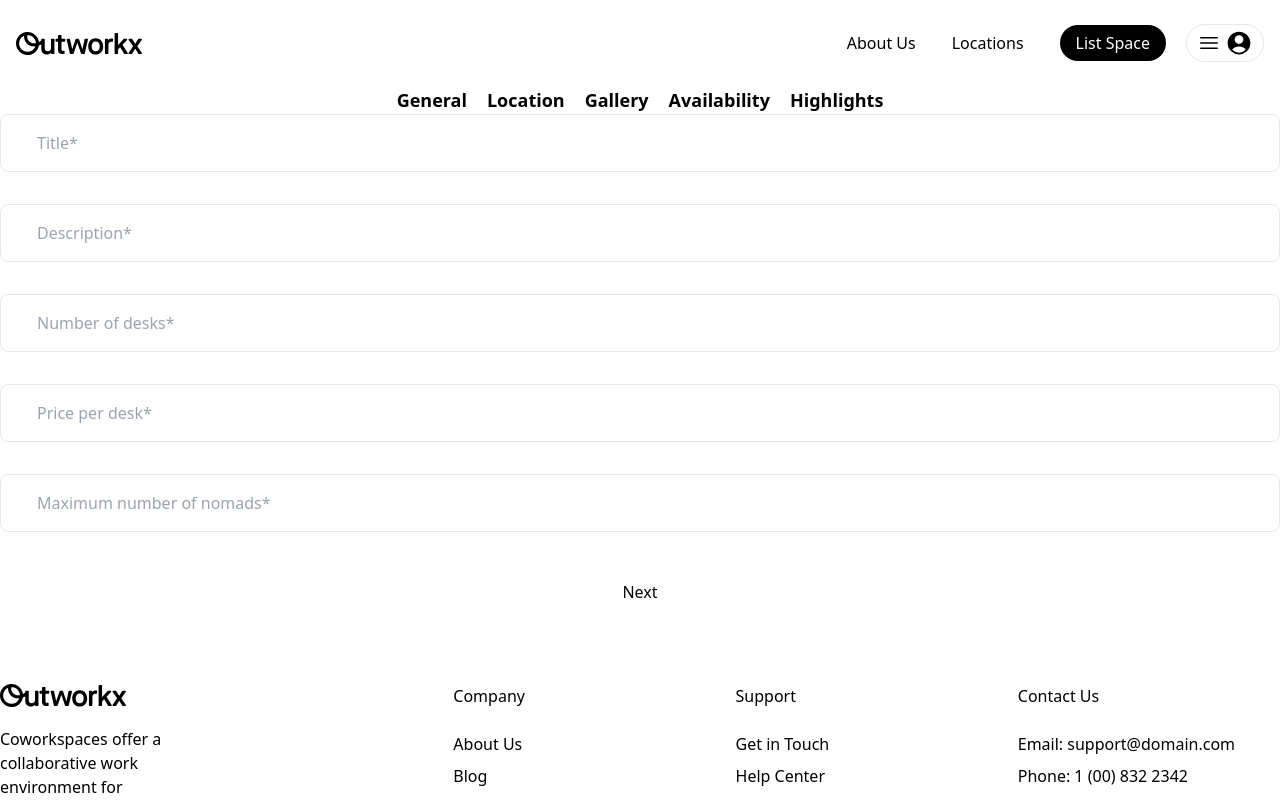
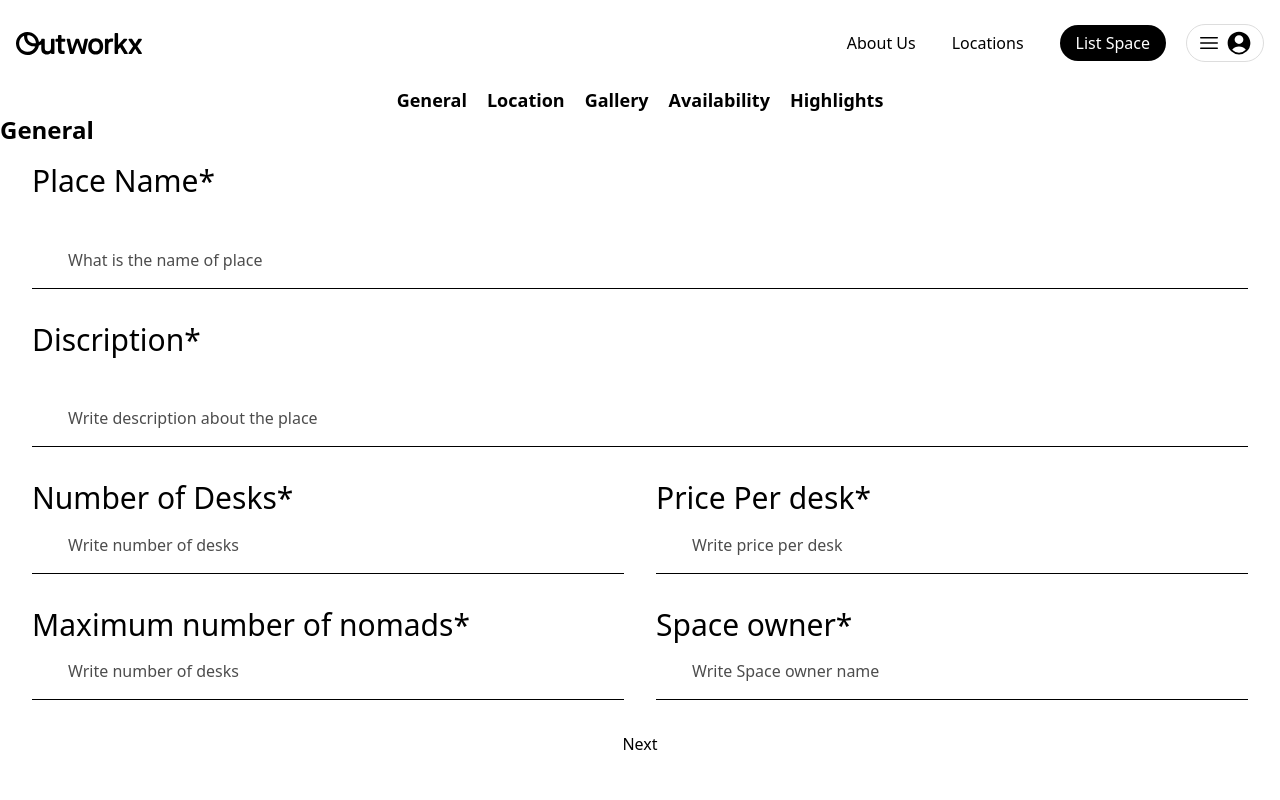
Before and after one commit to RaimaAftab95/outworkx, a React (Vite) app: page /space/create in a window 1280 px wide. Shown: the top 800 px of the page. Built offline with nearby package versions, Linux system fonts and the light colour scheme; no server answers; sample sign-in values are in the browser's storage.

Commit message:
CU-86eprvyb2-add availability day and timing start ui

```diff
--- a/src/hooks/useLogin.jsx
+++ b/src/hooks/useLogin.jsx
@@ -20,9 +20,6 @@ export function useLogin() {
     setError(null);
 
     const response = await fetch(`${VITE_BACKEND_API}/v1/auth/login`, {
-      // const response = await fetch(
-      //   'https:/www.api.outworkx.com/v1/auth/login',
-      //   {
       method: 'POST',
       headers: { 'Content-Type': 'application/json' },
       body: JSON.stringify({ email, password })
--- a/src/hooks/useRegister.jsx
+++ b/src/hooks/useRegister.jsx
@@ -25,9 +25,6 @@ export function useRegister() {
     setError(null);
 
     const response = await fetch(`${VITE_BACKEND_API}/v1/auth/register`, {
-      // const response = await fetch(
-      //   'https:/www.api.outworkx.com/v1/auth/register',
-      //   {
       method: 'POST',
       headers: { 'Content-Type': 'application/json' },
       body: JSON.stringify({
--- a/src/pages/space/create/Availability.jsx
+++ b/src/pages/space/create/Availability.jsx
@@ -12,30 +12,41 @@ const daysOfWeek = [
   'Sunday'
 ];
 
+const timeOptions = Array.from({ length: 24 }, (_, i) => {
+  const hour = i.toString().padStart(2, '0');
+  return [`${hour}:00 AM`, `${hour}:30 AM`, `${hour}:00 PM`, `${hour}:30 PM`];
+}).flat();
+
 export default function Availability() {
   const [availability, setAvailability] = useState([]);
   const { dispatch } = useCreateSpaceContext();
   const navigate = useNavigate();
 
-  const addAvailabilitySlot = () => {
-    setAvailability([...availability, { day: '', start: 0, end: 60 }]);
+  const toggleAvailability = (day) => {
+    const existingSlot = availability.find((slot) => slot.day === day);
+    if (existingSlot) {
+      removeAvailabilitySlot(day);
+    } else {
+      addAvailabilitySlot(day);
+    }
   };
 
-  const removeAvailabilitySlot = (index) => {
-    const updatedAvailability = [...availability];
-    updatedAvailability.splice(index, 1);
+  const addAvailabilitySlot = (day) => {
+    setAvailability([
+      ...availability,
+      { day, start: '09:00 AM', end: '05:00 PM' }
+    ]);
+  };
+
+  const removeAvailabilitySlot = (day) => {
+    const updatedAvailability = availability.filter((slot) => slot.day !== day);
     setAvailability(updatedAvailability);
   };
 
-  const handleDayChange = (index, day) => {
-    const updatedAvailability = [...availability];
-    updatedAvailability[index].day = day;
-    setAvailability(updatedAvailability);
-  };
-
-  const handleTimeChange = (index, field, value) => {
-    const updatedAvailability = [...availability];
-    updatedAvailability[index][field] = value;
+  const handleTimeChange = (day, field, value) => {
+    const updatedAvailability = availability.map((slot) =>
+      slot.day === day ? { ...slot, [field]: value } : slot
+    );
     setAvailability(updatedAvailability);
   };
 
@@ -52,77 +63,72 @@ export default function Availability() {
     navigate('/space/create/highlights');
   };
 
-  return (
-    <div>
-      <h2 className="text-primary text-2xl font-bold">Availability</h2>
-      <form onSubmit={handleSubmit} className="flex flex-col gap-8">
-        {availability.map((slot, index) => (
-          <div key={index} className="mt-4">
-            <label className="block text-lg font-medium">Day:</label>
+  const renderTimeSelect = (day, field, value) => (
     <select
-              value={slot.day}
-              onChange={(e) => handleDayChange(index, e.target.value)}
-              className="border-gray mt-1 block w-full rounded-lg p-2"
+      value={value}
+      onChange={(e) => handleTimeChange(day, field, e.target.value)}
+      className="mt-1 block w-full rounded-lg border-gray p-2"
     >
-              <option value="">Select a day</option>
-              {daysOfWeek.map((day) => (
-                <option key={day} value={day}>
-                  {day}
+      {timeOptions.map((time) => (
+        <option key={time} value={time}>
+          {time}
         </option>
       ))}
     </select>
-            <div className="mt-2">
-              <label className="block text-lg font-medium">
-                From (minutes since midnight):
-              </label>
-              <input
-                type="number"
-                value={slot.start}
-                onChange={(e) =>
-                  handleTimeChange(index, 'start', parseInt(e.target.value))
-                }
-                className="border-gray mt-1 block w-full rounded-lg p-2"
+  );
+
+  return (
+    <div className="flex min-h-screen items-center justify-center">
+      <div className="text-center">
+        <h2 className="mb-5 mt-5 text-2xl font-bold text-primary">
+          Availability
+        </h2>
+        <form onSubmit={handleSubmit} className="flex flex-col gap-4">
+          {daysOfWeek.map((day) => (
+            <div key={day} className="flex items-center gap-4">
+              <label className="block w-24 text-lg font-medium">{day}</label>
+              <div
+                className={`focus-within:bg-primary-500 relative inline-block h-4 w-12 rounded-full bg-black transition-all duration-200 ${availability.some((slot) => slot.day === day) ? 'bg-green-500' : ''}`}
+                onClick={() => toggleAvailability(day)}
+              >
+                <div
+                  className={`absolute h-4 w-4 transform rounded-full bg-white shadow-md transition-transform duration-200 ${availability.some((slot) => slot.day === day) ? 'translate-x-6' : ''}`}
                 />
               </div>
-            <div className="mt-2">
-              <label className="block text-lg font-medium">
-                To (minutes since midnight):
-              </label>
-              <input
-                type="number"
-                value={slot.end}
-                onChange={(e) =>
-                  handleTimeChange(index, 'end', parseInt(e.target.value))
-                }
-                className="border-gray mt-1 block w-full rounded-lg p-2"
-              />
-            </div>
+              {availability
+                .filter((slot) => slot.day === day)
+                .map((slot) => (
+                  <div key={day} className="flex items-center gap-2">
+                    {renderTimeSelect(day, 'start', slot.start)}
+                    <span>to</span>
+                    {renderTimeSelect(day, 'end', slot.end)}
                     <button
                       type="button"
-              onClick={() => removeAvailabilitySlot(index)}
-              className="mt-2 rounded-lg bg-red-500 px-4 py-2 text-white"
+                      onClick={() => removeAvailabilitySlot(day)}
                     >
-              Remove
+                      🗑️
                     </button>
                   </div>
                 ))}
+            </div>
+          ))}
+          <div className="flex justify-between">
+            <button
+              type="submit"
+              className="rounded-lg bg-black px-4 py-2 text-white"
+            >
+              Done
+            </button>
             <button
               type="button"
-          onClick={addAvailabilitySlot}
-          className="bg-primary mt-4 rounded-lg py-4 text-lg font-bold"
+              className="rounded-lg bg-black px-4 py-2 text-white"
+              onClick={() => navigate('/space/create/highlights')}
             >
-          Add Availability Slot
+              Skip
             </button>
-        {/* <button type="submit" className="mt-4 bg-primary rounded-lg py-4 text-lg font-bold">
-          Finish
-        </button> */}
-        <button
-          type="submit"
-          className="bg-primary rounded-lg py-4 text-lg font-bold"
-        >
-          Next
-        </button>
+          </div>
         </form>
+      </div>
     </div>
   );
 }
--- a/src/pages/space/create/Gallery.jsx
+++ b/src/pages/space/create/Gallery.jsx
@@ -37,17 +37,17 @@ export default function Gallery() {
 
   return (
     <div>
-      <h2 className="text-primary text-2xl font-bold">Gallery</h2>
+      <h2 className="text-2xl font-bold text-primary">Gallery</h2>
       <form onSubmit={handleSubmit} className="flex flex-col gap-8">
         <input
           type="file"
           multiple
-          className="border-primary text-primary/70 block w-full rounded-lg border px-9 py-4 outline-none"
+          className="block w-full rounded-lg border border-primary px-9 py-4 text-primary/70 outline-none"
           onChange={handleImageUpload}
         />
         <button
           type="submit"
-          className="bg-primary rounded-lg py-4 text-lg font-bold"
+          // className="bg-primary rounded-lg py-4 text-lg font-bold"
         >
           Next
         </button>
--- a/src/pages/space/create/General.jsx
+++ b/src/pages/space/create/General.jsx
@@ -37,56 +37,98 @@ export default function General() {
   }
 
   return (
-    <form onSubmit={handleSubmit} className="flex flex-col gap-8">
+    <div>
+      <h2 className="text-2xl font-bold text-primary">General</h2>
+      <form onSubmit={handleSubmit} className="flex flex-col gap-8 px-8 py-4">
+        <h2 className="text-xl leading-7 sm:text-2xl sm:leading-8 md:text-3xl md:leading-tight">
+          Place Name*
+        </h2>
         <input
           type="text"
-        placeholder="Title*"
-        className="border-primary text-primary/70 placeholder:text-primary/70 block w-full rounded-lg border px-9 py-4 outline-none"
+          placeholder="What is the name of place"
+          className="block w-full border-b border-primary px-9 py-4 text-primary/70 outline-none placeholder:text-primary/70 focus:border-b-2"
           value={name}
           required
           onChange={(e) => setName(e.target.value)}
         />
+        <h2 className="text-xl leading-7 sm:text-2xl sm:leading-8 md:text-3xl md:leading-tight">
+          Discription*
+        </h2>
         <input
           type="text"
-        placeholder="Description*"
-        className="border-primary text-primary/70 placeholder:text-primary/70 block w-full rounded-lg border px-9 py-4 outline-none"
+          placeholder="Write description about the place"
+          className="block w-full border-b border-primary px-9 py-4 text-primary/70 outline-none placeholder:text-primary/70 focus:border-b-2"
           value={description}
           required
           onChange={(e) => setDescription(e.target.value)}
         />
+
+        <div className="grid grid-cols-1 gap-8 sm:grid-cols-2">
+          <div>
+            <h2 className="text-xl leading-7 sm:text-2xl sm:leading-8 md:text-3xl md:leading-tight">
+              Number of Desks*
+            </h2>
             <input
               type="text"
-        placeholder="Number of desks*"
-        className="border-primary text-primary/70 placeholder:text-primary/70 block w-full rounded-lg border px-9 py-4 outline-none"
+              placeholder="Write number of desks"
+              className="block w-full border-b border-primary px-9 py-4 text-primary/70 outline-none placeholder:text-primary/70 focus:border-b-2"
               value={numberOfDesks}
               required
               onChange={(e) => setNumberOfDesks(e.target.value)}
             />
+          </div>
+
+          <div>
+            <h2 className="text-xl leading-7 sm:text-2xl sm:leading-8 md:text-3xl md:leading-tight">
+              Price Per desk*
+            </h2>
             <input
               type="text"
-        placeholder="Price per desk*"
-        className="border-primary text-primary/70 placeholder:text-primary/70 block w-full rounded-lg border px-9 py-4 outline-none"
+              placeholder="Write price per desk"
+              className="block w-full border-b border-primary px-9 py-4 text-primary/70 outline-none placeholder:text-primary/70 focus:border-b-2"
               value={pricePerDesk}
               required
               onChange={(e) => setPricePerDesk(e.target.value)}
             />
+          </div>
+        </div>
+
+        <div className="grid grid-cols-1 gap-8 sm:grid-cols-2">
+          <div>
+            <h2 className="text-xl leading-7 sm:text-2xl sm:leading-8 md:text-3xl md:leading-tight">
+              Maximum number of nomads*
+            </h2>
             <input
               type="text"
-        placeholder="Maximum number of nomads*"
-        className="border-primary text-primary/70 placeholder:text-primary/70 block w-full rounded-lg border px-9 py-4 outline-none"
-        value={maximumNumberOfNomads}
+              placeholder="Write number of desks"
+              className="block w-full border-b border-primary px-9 py-4 text-primary/70 outline-none placeholder:text-primary/70 focus:border-b-2"
+              value={numberOfDesks}
               required
-        onChange={(e) => setMaximumNumberOfNomads(e.target.value)}
+              onChange={(e) => setNumberOfDesks(e.target.value)}
             />
+          </div>
 
+          <div>
+            <h2 className="text-xl leading-7 sm:text-2xl sm:leading-8 md:text-3xl md:leading-tight">
+              Space owner*
+            </h2>
+            <input
+              type="text"
+              placeholder="Write Space owner name"
+              className="block w-full border-b border-primary px-9 py-4 text-primary/70 outline-none placeholder:text-primary/70 focus:border-b-2"
+              value={pricePerDesk}
+              required
+              onChange={(e) => setPricePerDesk(e.target.value)}
+            />
+          </div>
+        </div>
+        <button type="submit">Next</button>
+        {/* <div className="mt-12 flex justify-end">
           <button type="submit" className="bg-primary rounded-lg px-9 py-4">
             Next
           </button>
-      {/* <div className="mt-12 flex justify-end">
-          <Button type="submit" className="px-10">
-            Next
-          </Button>
         </div> */}
       </form>
+    </div>
   );
 }
--- a/tailwind.config.js
+++ b/tailwind.config.js
@@ -1,6 +1,56 @@
 /** @type {import('tailwindcss').Config} */
 export default {
   content: ['./index.html', './src/**/*.{js,ts,jsx,tsx}'],
-  theme: {},
+  theme: {
+    extend: {
+      colors: {
+        primary: '#000',
+        'primary-light': '#00000080',
+        gray: '#DDDDDD'
+      },
+      width: {
+        custom: '660px',
+        custom45percent: '45%'
+      },
+      minWidth: {
+        custom: '660px'
+      },
+      maxWidth: {
+        custom800: '800px'
+      },
+      lineHeight: {
+        custom100percent: '100%',
+        custom95px: '95px',
+        custom82px: '82px',
+        custom72px: '72px',
+        custom50percent: '50%',
+        custom40percent: '40%',
+        custom25percent: '25%',
+        custom30percent: '30%'
+      },
+      fontSize: {
+        custom100percent: '100%',
+        custom82px: '82px',
+        customSize: '40px',
+        custom30percent: '30%'
+      },
+      height: {
+        smCustom: '500px',
+        mdCustom: '630px'
+      },
+      minHeight: {
+        custom50percent: '50%'
+      },
+      scale: {
+        85: '0.85',
+        95: '0.95',
+        75: '0.75',
+        70: '0.70'
+      }
+    },
+    container: {
+      center: true
+    }
+  },
   plugins: [require('@tailwindcss/aspect-ratio')]
 };
```
Also changed, not shown: src/pages/space/create/Highlights.jsx (+9 -9 lines), src/pages/space/create/Location.jsx (+7 -7 lines). Lines whose indentation alone changed are shown as unchanged.
